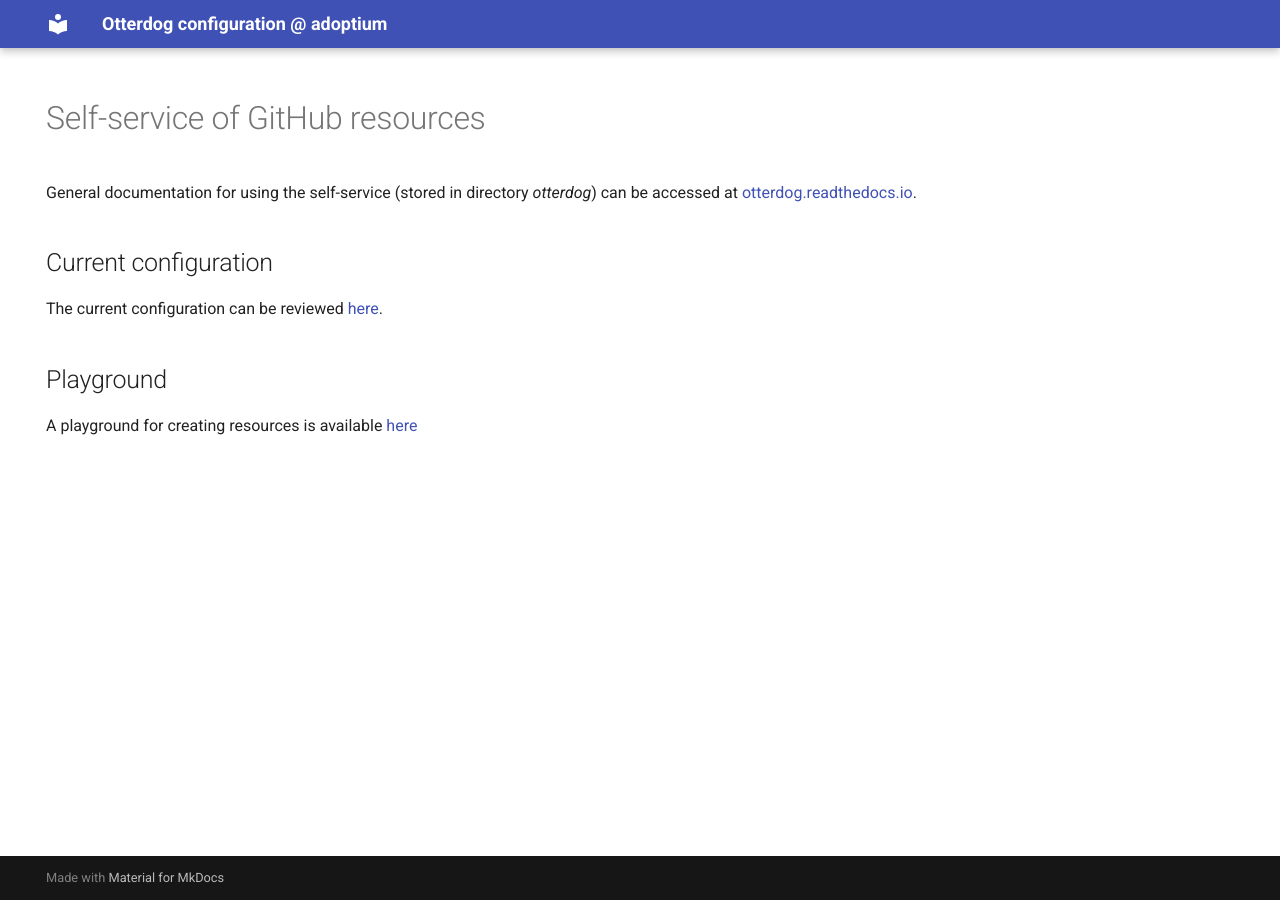
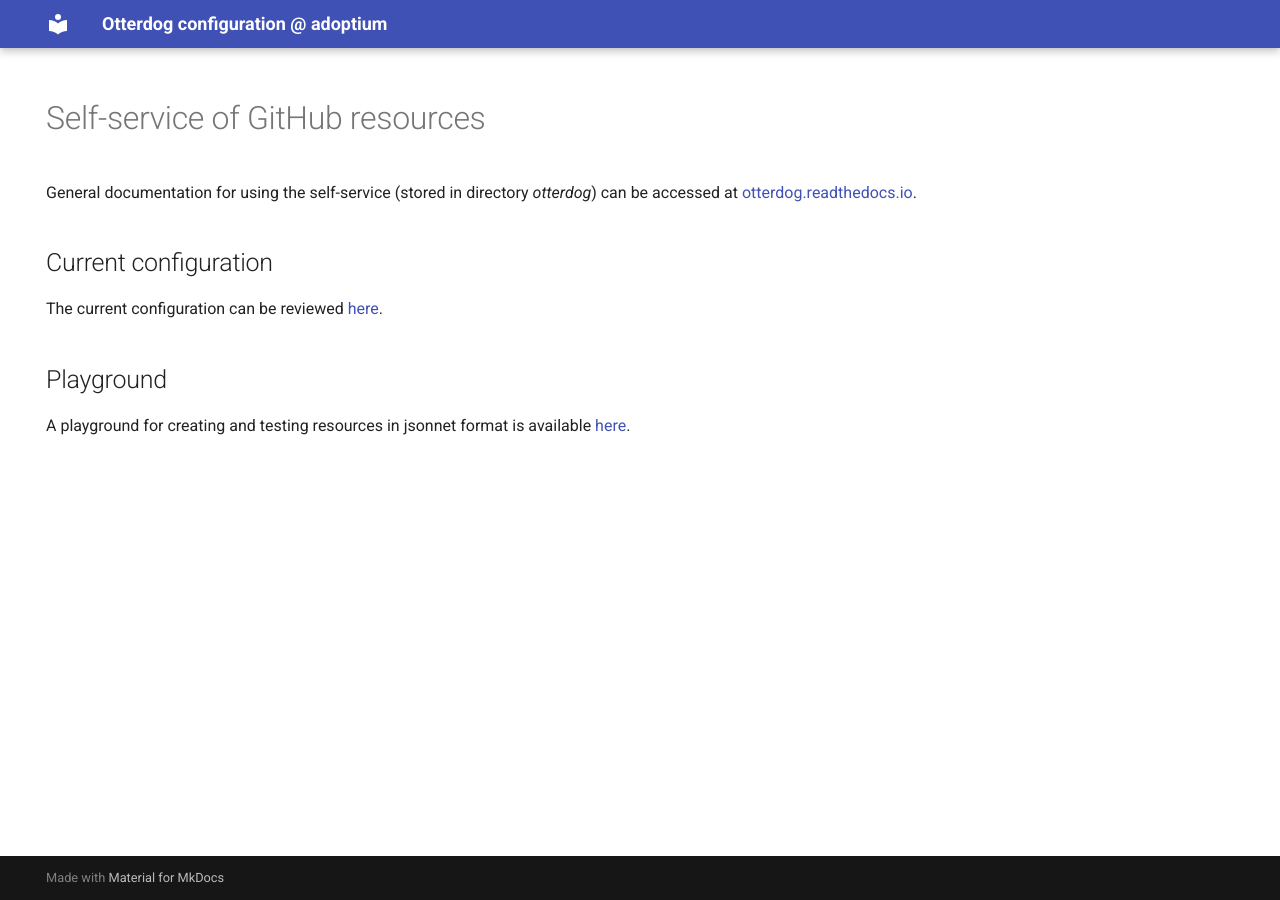
Before and after one commit to adoptium/.eclipsefdn, an MkDocs documentation site: the page built from docs/index.md, in a window 1280 px wide. Built offline with MkDocs 1.6.1 and Material for MkDocs 9.7.7, drawn with Linux system fonts in a browser that asks for light colours.

Commit message:
Fix wording.

```diff
--- a/docs/index.md
+++ b/docs/index.md
@@ -14,4 +14,4 @@
 
 ## Playground
 
-A playground for creating resources is available [here](playground.md)
+A playground for creating and testing resources in jsonnet format is available [here](playground.md).
```
Also changed, not shown: docs/playground.md (+3 -3 lines).
